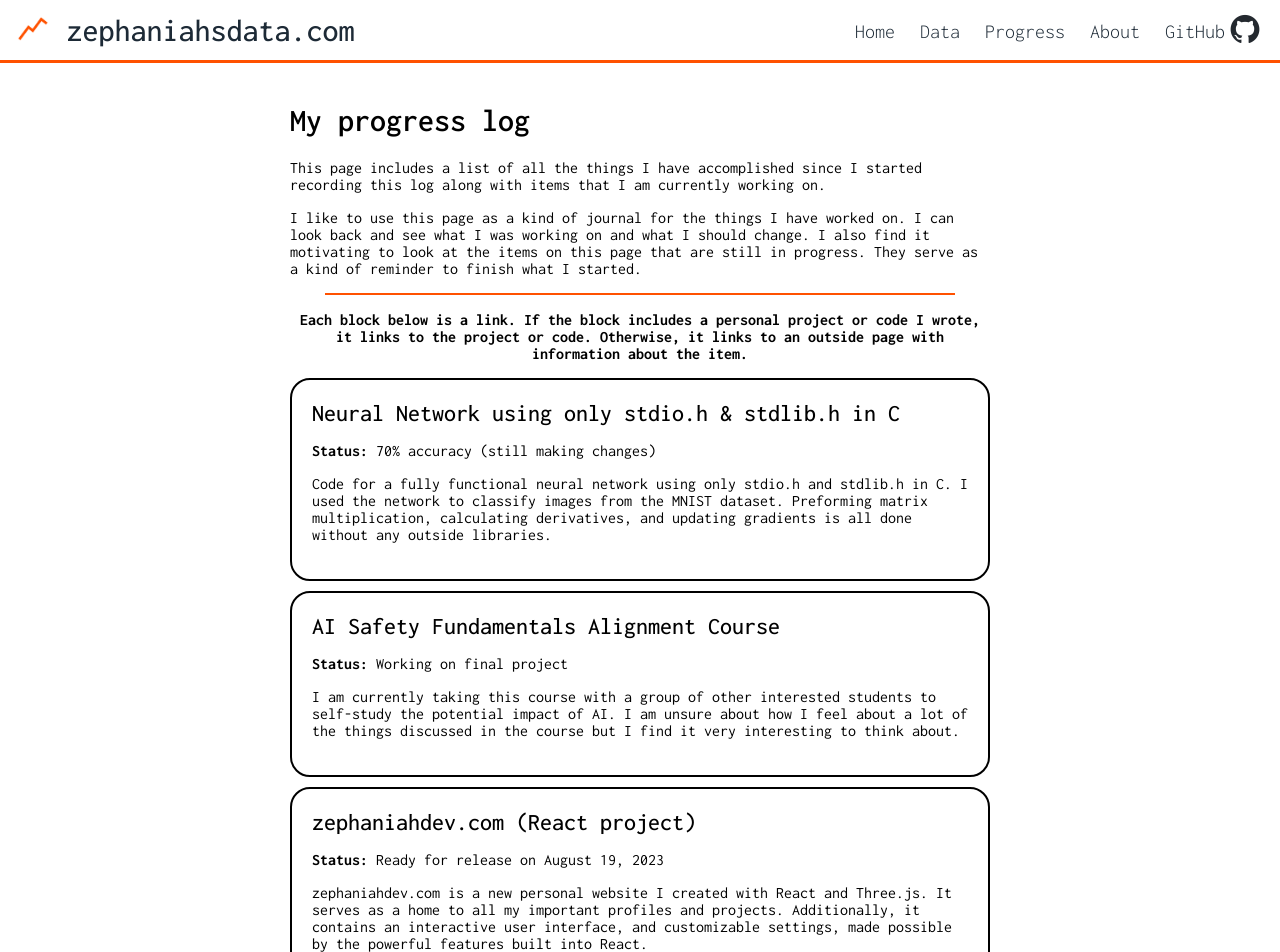
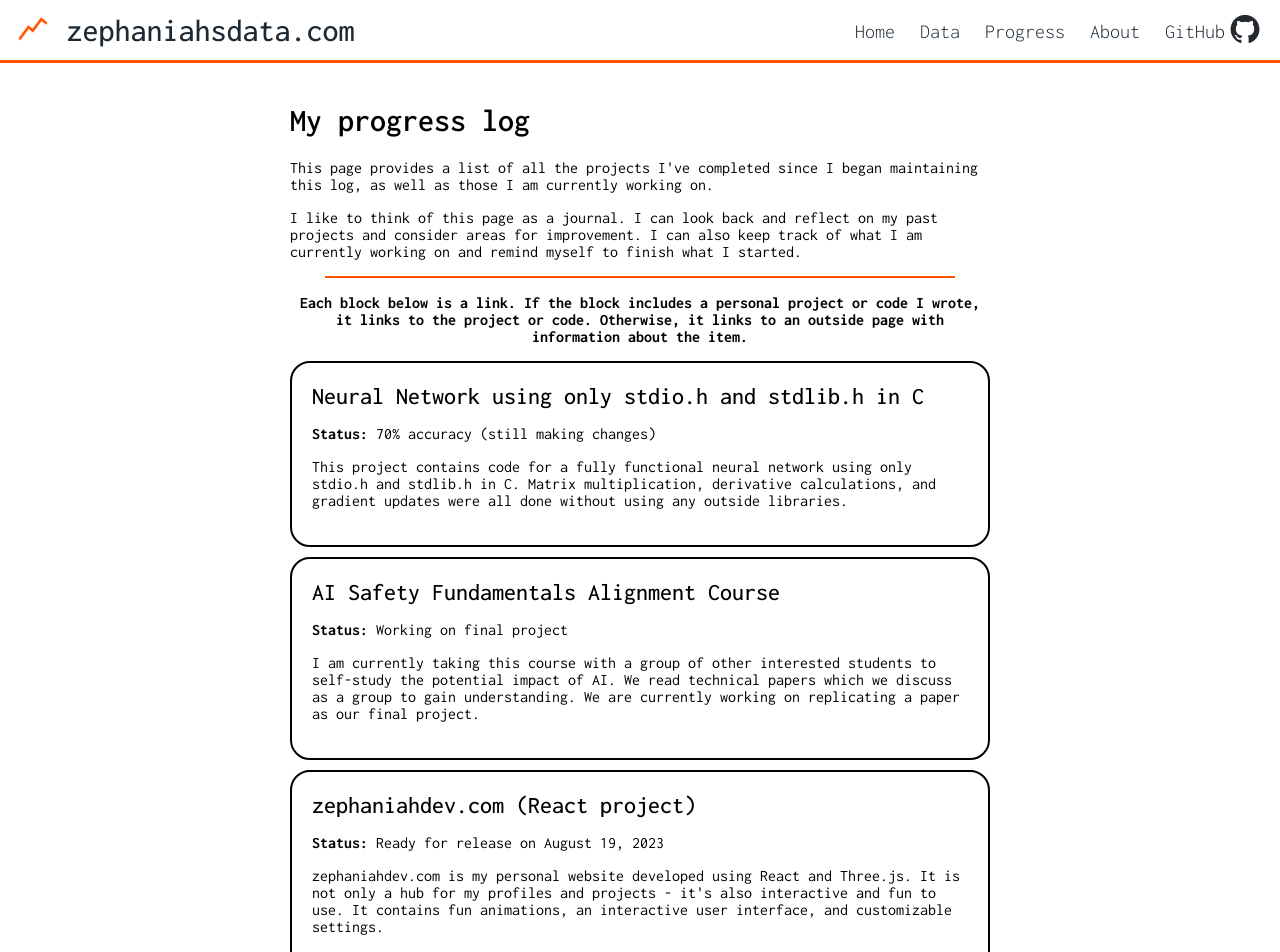
Before and after one commit to zroe1/productivity-site, a Next.js app: page /progress in a window 1280 px wide. Shown: the top 952 px of the page. Built offline with nearby package versions, Linux system fonts and the light colour scheme.

Commit message:
used GTP-4 to fix text on progress page for grammar and clarity

```diff
--- a/src/app/progress/page.js
+++ b/src/app/progress/page.js
@@ -9,15 +9,15 @@ const Progress = () => {
       <div className={styles.innerContainer}>
         <h1 className={styles.title}>My progress log</h1>
         <p>
-          This page includes a list of all the things I have accomplished since
-          I started recording this log along with items that I am currently working on.
+          This page provides a list of all the projects I've completed since I
+          began maintaining this log, as well as those I am currently working
+          on.
         </p>
         <p>
-          I like to use this page as a kind of journal for the things I have
-          worked on. I can look back and see what I was working on and
-          what I should change. I also find it motivating to look at the items
-          on this page that are still in progress. They serve as a kind of
-          reminder to finish what I started.
+          I like to think of this page as a journal. I can look back and reflect
+          on my past projects and consider areas for improvement. I can also
+          keep track of what I am currently working on and remind myself to
+          finish what I started.
         </p>
         <div className={styles.divider}></div>
         <p className={styles.boldCenter}>
@@ -25,30 +25,29 @@ const Progress = () => {
           it links to the project or code. Otherwise, it links to an outside page
           with information about the item.
         </p>
-        <ProgressBlock titleText="Neural Network using only stdio.h & stdlib.h in C"
+        <ProgressBlock titleText="Neural Network using only stdio.h and stdlib.h in C"
                        status="70% accuracy (still making changes)" link="https://github.com/zroe1/neural-network-from-scratch"
                        discription="
-          Code for a fully functional neural network using only stdio.h and
-          stdlib.h in C. I used the network to classify images from the MNIST
-          dataset. Preforming matrix multiplication, calculating derivatives,
-          and updating gradients is all done without any outside libraries.
+          This project contains code for a fully functional neural network using
+          only stdio.h and stdlib.h in C. Matrix multiplication, derivative
+          calculations, and gradient updates were all done without using any
+          outside libraries.
         "/>
         <ProgressBlock titleText="AI Safety Fundamentals Alignment Course"
                        status="Working on final project" link="https://course.aisafetyfundamentals.com/alignment"
                        discription="
           I am currently taking this course with a group of other interested
-          students to self-study the potential impact of AI. I am unsure about
-          how I feel about a lot of the things discussed in the course but I find it
-          very interesting to think about.
+          students to self-study the potential impact of AI. We read technical
+          papers which we discuss as a group to gain understanding. We are
+          currently working on replicating a paper as our final project.
         "/>
         <ProgressBlock titleText="zephaniahdev.com (React project)"
                        status="Ready for release on August 19, 2023" link="https://zephaniahdev.com/"
                        discription="
-          zephaniahdev.com is a new personal website I created with React and
-          Three.js. It serves as a home to all my important profiles and
-          projects. Additionally, it contains an interactive user interface, and
-          customizable settings, made possible by the powerful features built
-          into React.
+          zephaniahdev.com is my personal website developed using React and
+          Three.js. It is not only a hub for my profiles and projects - it's
+          also interactive and fun to use.  It contains fun animations, an
+          interactive user interface, and customizable settings.
         "/>
         <ProgressBlock titleText="zephaniahsdata.com (React project)"
                        status="Testing release" link="https://github.com/zroe1/productivity-site"
@@ -68,13 +67,14 @@ const Progress = () => {
                        discription="
           This is a book discussing a new theory for how the neocortex works,
           and how it relates to the potential impacts of AI. I think the book is
-          interesting, but I find the lack of intellectual humility on the side of the author
-          a bit off-putting and untrustworthy.
+          interesting, but I find the lack of intellectual humility on the side
+          of the author a bit off-putting and untrustworthy.
         "/>
         <ProgressBlock titleText="Comparing Sorting Algorithms in Rust and C"
                        status="Implemented eight algorithms so far" link="https://github.com/zroe1/sorting-rust-c"
                        discription="
-            Implementation of various sorting algorithms and graphs of their performance in C and Rust.
+          Implementation of various sorting algorithms and graphs of their
+          performance in C and Rust.
         "/>
         <ProgressBlock titleText="MIT 6.S191: Introduction to Deep Learning (class)"
                        status="Completed August 9, 2023" link="https://github.com/zroe1/MIT-6.S191"
```
